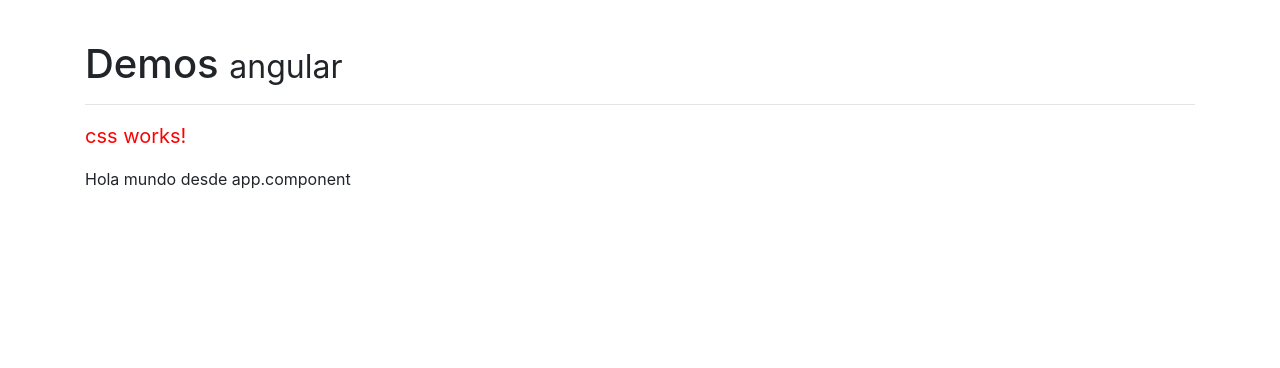
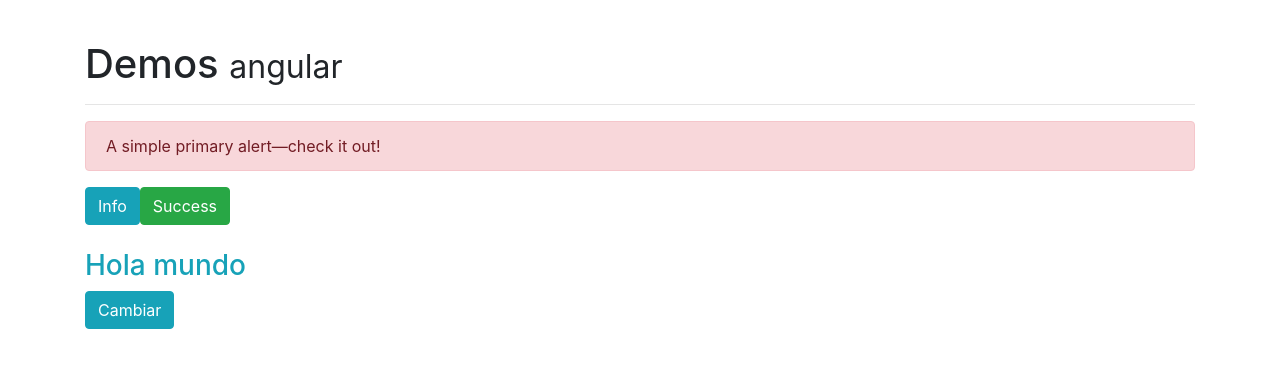
Before and after one commit to dtoledoz0207/App-miscelaneos, an Angular app: page / in a window 1280 px wide. Shown: the top 368 px of the page. Built offline with nearby package versions, Linux system fonts and the light colour scheme.

Commit message:
ngClass-stylesTohtmlElements-Added

```diff
--- a/src/app/app.component.html
+++ b/src/app/app.component.html
@@ -3,7 +3,9 @@
   <hr>
 
   <!--app-ng-style></app-ng-style -->
-  <app-css></app-css>
+  <!--app-css></app-css-->
 
-  <p>Hola mundo desde app.component</p>
+  <app-clases></app-clases>
+
+
 </div>
--- a/src/app/app.module.ts
+++ b/src/app/app.module.ts
@@ -4,12 +4,14 @@
 import { AppComponent } from './app.component';
 import { NgStyleComponent } from './components/ng-style/ng-style.component';
 import { CssComponent } from './components/css/css.component';
+import { ClasesComponent } from './components/clases/clases.component';
 
 @NgModule({
   declarations: [
     AppComponent,
     NgStyleComponent,
-    CssComponent
+    CssComponent,
+    ClasesComponent
   ],
   imports: [
     BrowserModule
--- /dev/null
+++ b/src/app/components/clases/clases.component.html
@@ -0,0 +1,18 @@
+<div [ngClass]="alerta" class="alert" role="alert">
+  A simple primary alert—check it out!
+</div>
+
+<button type="button" class="btn btn-info" (click)="alerta = 'alert-info'">Info</button>
+<button type="button" class="btn btn-success" (click)="alerta = 'alert-success'">Success</button>
+
+<br><br>
+
+<h3 [ngClass]="{'text-danger': propiedades.danger, 'text-info': !propiedades.danger}">Hola mundo</h3>
+
+
+<button type="button"
+        class="btn"
+        (click)="propiedades.danger = !propiedades.danger"
+        [ngClass]="{'btn-danger': propiedades.danger, 'btn-info': !propiedades.danger}">
+      Cambiar
+</button>
--- /dev/null
+++ b/src/app/components/clases/clases.component.ts
@@ -0,0 +1,20 @@
+import { Component, OnInit } from '@angular/core';
+
+@Component({
+  selector: 'app-clases',
+  templateUrl: './clases.component.html'
+})
+export class ClasesComponent implements OnInit {
+
+  alerta:string = "alert-danger";
+
+  propiedades:Object= {
+    danger: false,
+  }
+
+  constructor() { }
+
+  ngOnInit() {
+  }
+
+}
```
